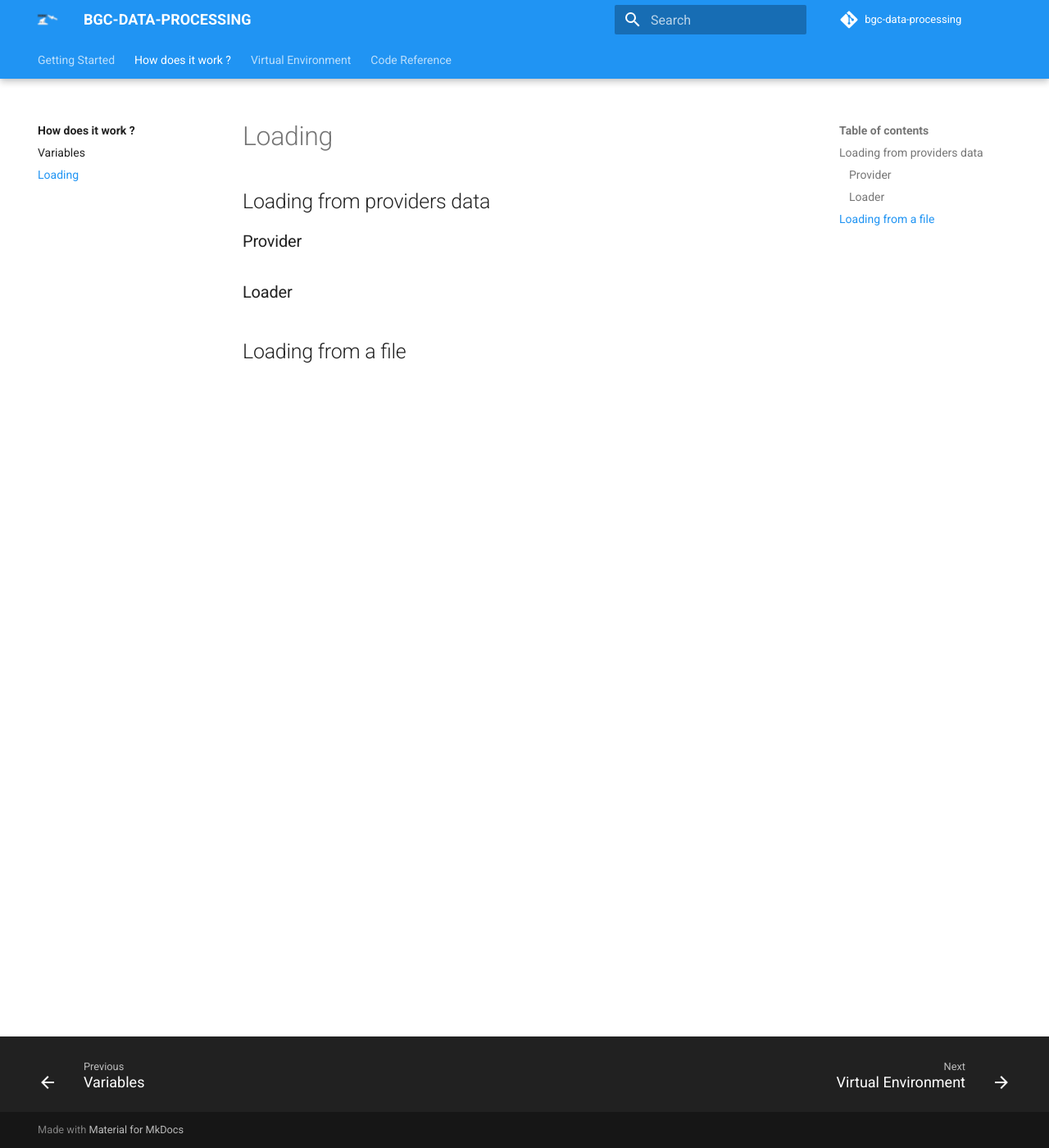
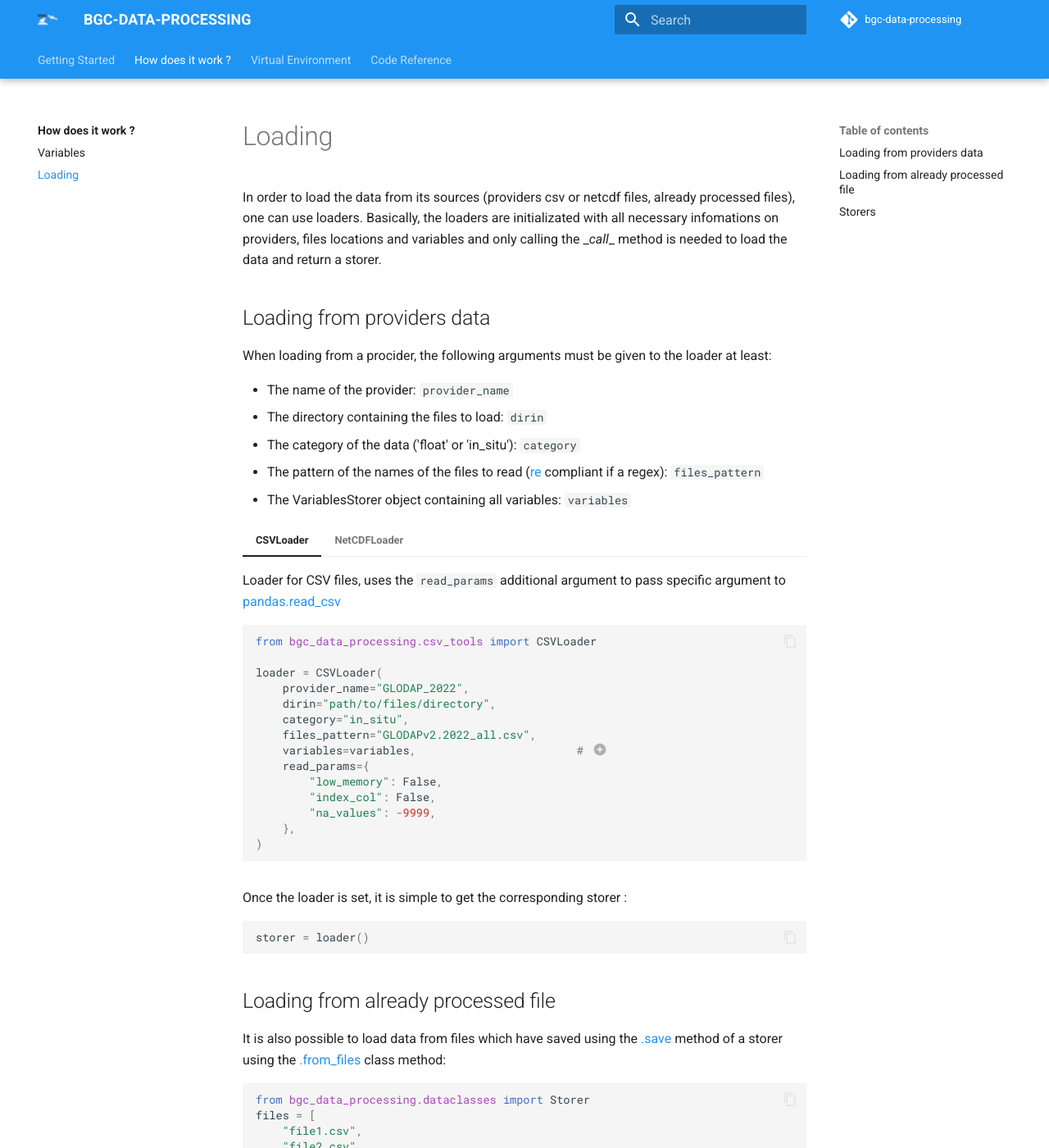
Before and after one commit to grigaut/bgc-data-processing, an MkDocs documentation site: the page built from docs/how_it_works/loading.md, in a window 1280 px wide and 1400 px high. Shown: the whole window at 82% size. Built offline with MkDocs 1.6.1 and Material for MkDocs 9.7.7, drawn with Linux system fonts in a browser that asks for light colours; comment, search, counter and statistics services are not loaded; some of the changed text lies outside the part shown.

Commit message:
docs: loading page

````diff
--- a/docs/how_it_works/loading.md
+++ b/docs/how_it_works/loading.md
@@ -1,9 +1,129 @@
 # Loading
 
+In order to load the data from its sources (providers csv or netcdf files, already processed files), one can use loaders. Basically, the loaders are initializated with all necessary infomations on providers, files locations and variables and only calling the \__call__ method is needed to load the data and return a storer. <br/>
 ## Loading from providers data
 
-### Provider
+When loading from a procider, the following arguments must be given to the loader at least:
 
-### Loader
+- The name of the provider: `provider_name`
+- The directory containing the files to load: `dirin`
+- The category of the data ('float' or 'in_situ'): `category`
+- The pattern of the names of the files to read ([re](https://docs.python.org/3/library/re.html) compliant if a regex): `files_pattern`
+- The VariablesStorer object containing all variables: `variables`
 
-## Loading from a file
+=== "CSVLoader"
+
+    Loader for CSV files, uses the `read_params` additional argument to pass specific argument to [pandas.read_csv](https://pandas.pydata.org/docs/reference/api/pandas.read_csv.html)
+
+    ``` py
+    from bgc_data_processing.csv_tools import CSVLoader
+
+    loader = CSVLoader(
+        provider_name="GLODAP_2022",
+        dirin="path/to/files/directory",
+        category="in_situ",
+        files_pattern="GLODAPv2.2022_all.csv",
+        variables=variables,                        # (1)
+        read_params={
+            "low_memory": False,
+            "index_col": False,
+            "na_values": -9999,
+        },
+    )
+    ```
+
+    1. Pre-set VariablesStorer object
+
+=== "NetCDFLoader"
+
+    Loader for NetCDF files.
+
+    ``` py
+    from bgc_data_processing.netcdf_tools import NetCDFLoader
+
+    loader = netcdf_tools.NetCDFLoader(
+        provider_name="ARGO",
+        dirin="path/to/files/directory",
+        category="float",
+        files_pattern=".*.nc",
+        variables=variables,                        # (1)
+    )
+    ```
+
+    1. Pre-set VariablesStorer object
+
+Once the loader is set, it is simple to get the corresponding storer :
+
+```py
+storer = loader()
+```
+## Loading from already processed file
+
+It is also possible to load data from files which have saved using the [.save](/reference/data_classes/#bgc_data_processing.data_classes.Storer.save) method of a storer using the [.from_files](/reference/data_classes/#bgc_data_processing.data_classes.Storer.from_files) class method:
+
+```py
+from bgc_data_processing.dataclasses import Storer
+files = [
+    "file1.csv",
+    "file2.csv",
+]
+storer = Storer.from_files(
+    filepath = [ "file1.csv","file2.csv"],  # (1)
+    providers = "PROVIDER",                 # (2)
+    category = "in_situ",                   # (3)
+    unit_row_index = 1,                     # (4)
+    delim_whitespace = True,                # (5)
+)
+```
+
+1. List of the filepaths of the files to load
+2. Name of the column containing the provider informations in **all** files
+3. Category of **all** files (otherwise they shouldn't be aggregated together in a single storer)
+4. Index of the unit row.
+5. Whether to delimitate values based on whitespaces (true only if the file is txt basically)
+
+## Storers
+
+Once the data in a Storer, it is easy to save this data to a file using the [.save](/reference/data_classes/#bgc_data_processing.data_classes.Storer.save) method:
+
+```py
+storer.save("filepath/to/save/in")
+```
+
+It also possible to slice the Dataframe based on the dates of the rows using the [.slice_on_dates](/reference/data_classes/#bgc_data_processing.data_classes.Storer.slice_on_dates) method. This will return a Slice object, a child class of Storer but only storing indexes of the dataframe slice and not the dataframe slice itself (to reduce the amount of memory used) :
+
+``` py
+import pandas as pd
+import datetime as dt
+drng = pd.Series(
+    {
+        "start_date": dt.datetime(2000,1,1),
+        "end_date": dt.datetime(2020,1,1),
+    }
+)
+slicer = storer.slice_on_dates(drng)            # (1)
+```
+
+1. Storer is a pre-set Storer object.
+
+Or, using slice_on_date as a class method from Slice:
+
+``` py
+import pandas as pd
+import datetime as dt
+drng = pd.Series(
+    {
+        "start_date": dt.datetime(2000,1,1),
+        "end_date": dt.datetime(2020,1,1),
+    }
+)
+slicer = Slice.slice_on_dates(drng, storer)     # (1)
+```
+
+1. Storer is a pre-set Storer object.
+
+Slice objects can be saved in the same way as any Storer:
+
+```py
+slicer.save("filepath/to/save/in")
+```
````
